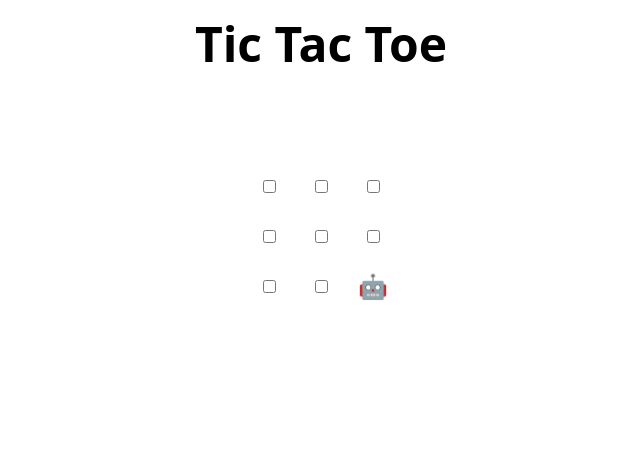
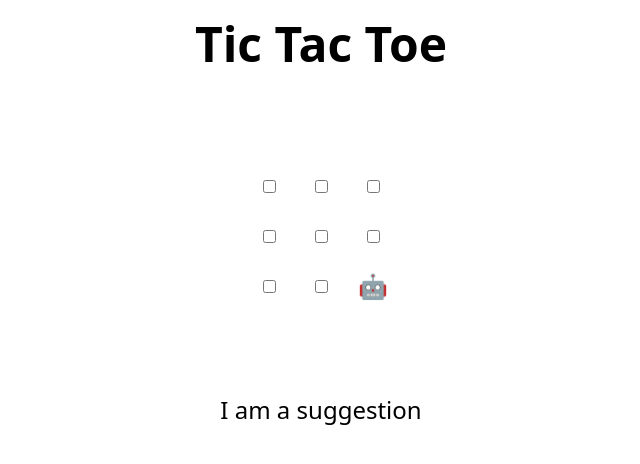
Before and after one commit to alexander-acuna-ramirez/skills-review-pull-requests, a plain HTML site: page index.html in a window 1280 px wide. Shown: the whole page, without its empty margins (319-959 px from the left). Drawn offline with Linux system fonts and the light colour scheme.

Commit message:
Update index.html

```diff
--- a/index.html
+++ b/index.html
@@ -48,7 +48,7 @@
 </table>
 
 <h2 hidden>Game over, refresh to play again 🧑‍💻 🤖!</h2>
-
+I am a suggestion
 <script>
   // Initialization
   const boxes = Array.from(document.querySelectorAll("td"));
```
